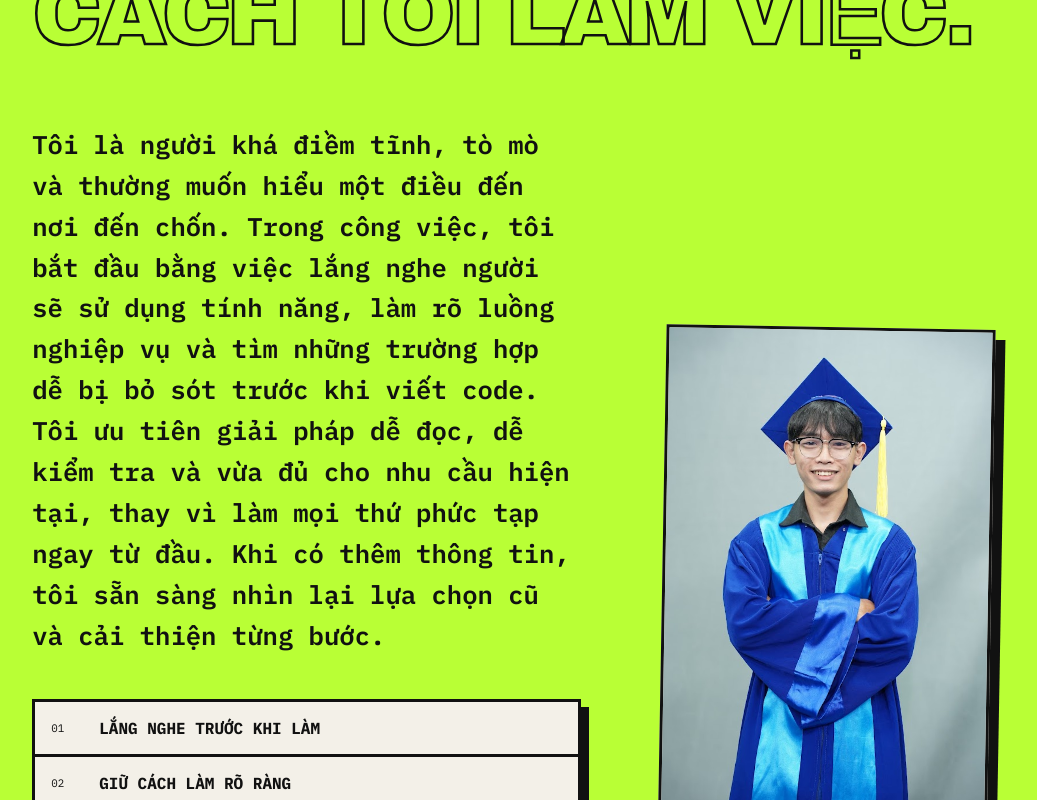
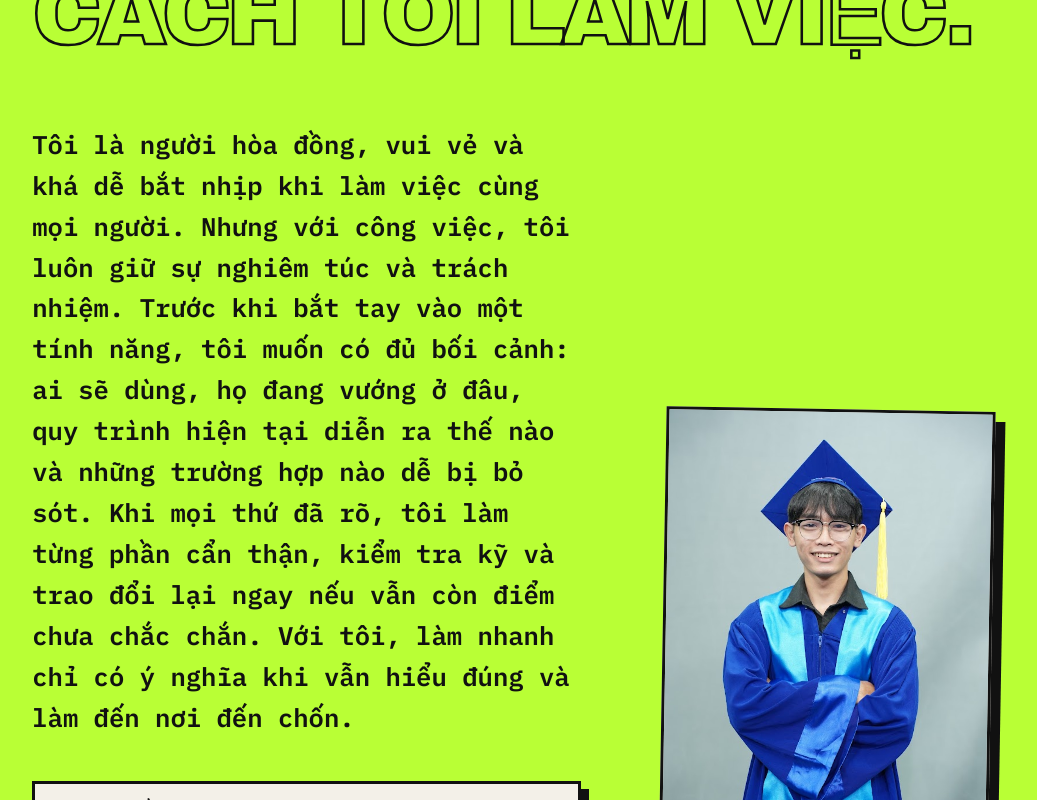
Before and after one commit to Trqkhanh17/Portfolio, a Next.js app: page / in a window 1280 px wide. Shown: the part 1060-1860 px from the top of the page, without its empty margins (229-1266 px from the left). Built offline with nearby package versions, Linux system fonts and the light colour scheme.

Commit message:
Personalize about and work style copy

```diff
--- a/app/page.tsx
+++ b/app/page.tsx
@@ -20,8 +20,8 @@ const copy = {
     marquee: "PHÁT TRIỂN WEB ✦ THIẾT KẾ HỆ THỐNG ✦ REST API ✦ KIẾN TRÚC SẠCH ✦",
     aboutIndex: "01 / VỀ TÔI",
     aboutTitle: ["TÔI LÀ AI.", "CÁCH TÔI LÀM VIỆC."],
-    aboutText: "Tôi là người khá điềm tĩnh, tò mò và thường muốn hiểu một điều đến nơi đến chốn. Trong công việc, tôi bắt đầu bằng việc lắng nghe người sẽ sử dụng tính năng, làm rõ luồng nghiệp vụ và tìm những trường hợp dễ bị bỏ sót trước khi viết code. Tôi ưu tiên giải pháp dễ đọc, dễ kiểm tra và vừa đủ cho nhu cầu hiện tại, thay vì làm mọi thứ phức tạp ngay từ đầu. Khi có thêm thông tin, tôi sẵn sàng nhìn lại lựa chọn cũ và cải thiện từng bước.",
-    principles: [["01", "LẮNG NGHE TRƯỚC KHI LÀM"], ["02", "GIỮ CÁCH LÀM RÕ RÀNG"], ["03", "HỌC, ĐIỀU CHỈNH VÀ CẢI THIỆN"]],
+    aboutText: "Tôi là người hòa đồng, vui vẻ và khá dễ bắt nhịp khi làm việc cùng mọi người. Nhưng với công việc, tôi luôn giữ sự nghiêm túc và trách nhiệm. Trước khi bắt tay vào một tính năng, tôi muốn có đủ bối cảnh: ai sẽ dùng, họ đang vướng ở đâu, quy trình hiện tại diễn ra thế nào và những trường hợp nào dễ bị bỏ sót. Khi mọi thứ đã rõ, tôi làm từng phần cẩn thận, kiểm tra kỹ và trao đổi lại ngay nếu vẫn còn điểm chưa chắc chắn. Với tôi, làm nhanh chỉ có ý nghĩa khi vẫn hiểu đúng và làm đến nơi đến chốn.",
+    principles: [["01", "HÒA ĐỒNG VÀ CỞI MỞ"], ["02", "ĐỦ BỐI CẢNH RỒI MỚI LÀM"], ["03", "NGHIÊM TÚC VÀ KỸ LƯỠNG"]],
     stackIndex: "02 / CÔNG NGHỆ",
     stackTitle: "BỘ CÔNG CỤ CỦA TÔI.",
     stackNote: "MỖI CÔNG NGHỆ Ở ĐÂY ĐỀU ĐÃ ĐƯỢC TÔI DÙNG ĐỂ GIẢI QUYẾT MỘT BÀI TOÁN THẬT.",
@@ -130,8 +130,8 @@ const copy = {
     marquee: "WEB DEVELOPMENT ✦ SYSTEM DESIGN ✦ REST API ✦ CLEAN ARCHITECTURE ✦",
     aboutIndex: "01 / ABOUT",
     aboutTitle: ["WHO I AM.", "HOW I WORK."],
-    aboutText: "I'm fairly calm, naturally curious, and happiest when I can follow something far enough to understand how it really works. At work, I begin by listening to the people who will use a feature, mapping the workflow, and finding the cases that are easy to miss before I write code. I prefer solutions that are easy to read and test, and no more complicated than the current need calls for. When new information changes the picture, I'm comfortable revisiting an earlier decision and improving it step by step.",
-    principles: [["01", "LISTEN BEFORE BUILDING"], ["02", "KEEP THE WORK CLEAR"], ["03", "LEARN, ADJUST, IMPROVE"]],
+    aboutText: "I'm easygoing, upbeat, and quick to connect with the people I work with, but I take the work itself seriously. Before I start building a feature, I want the full context: who will use it, where the current friction is, how the workflow runs, and which cases are easy to miss. Once that picture is clear, I work carefully, check the details, and raise questions whenever something still feels uncertain. To me, moving fast only matters when the work is still understood and done properly.",
+    principles: [["01", "OPEN AND EASY TO WORK WITH"], ["02", "GET THE FULL CONTEXT FIRST"], ["03", "SERIOUS ABOUT THE DETAILS"]],
     stackIndex: "02 / SKILLS",
     stackTitle: "TOOLS I USE.",
     stackNote: "THE TECHNOLOGIES I USE AT WORK AND IN THE PROJECTS I BUILD FOR MYSELF.",
```
